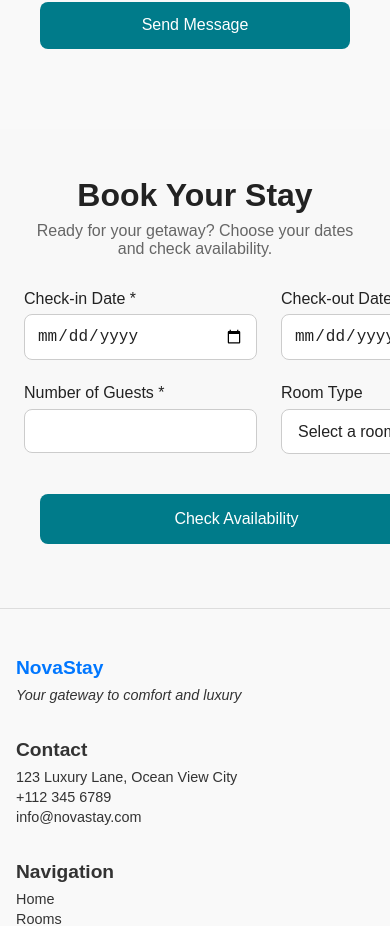
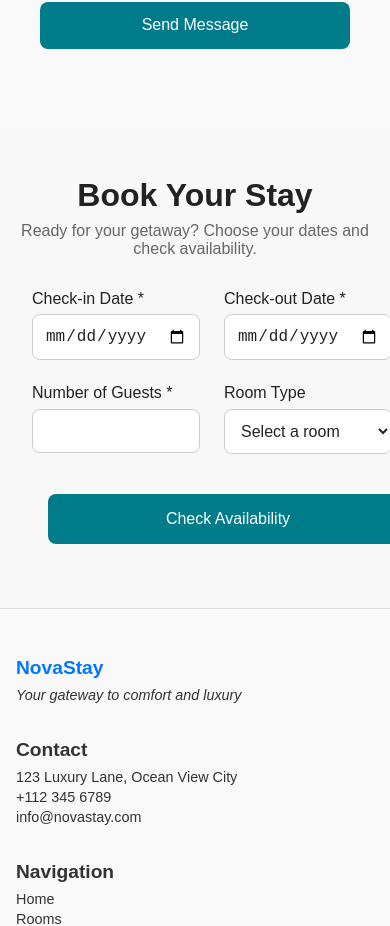
Before and after one commit to Perpetualisi/Novastay, a React (Vite) app: page / in a window 390 px wide. Shown: the part 8377-9303 px from the top of the page. Built offline with nearby package versions, Linux system fonts and the light colour scheme.

Commit message:
Make Book Now section fully mobile responsive and fix edge overflow

```diff
--- a/src/Components/BookNow.css
+++ b/src/Components/BookNow.css
@@ -1,8 +1,26 @@
+:root {
+  --bg: #f8f8f8;
+  --text: #222;
+  --border: #ccc;
+  --input-bg: #fff;
+  --muted: #666;
+}
+
+body.dark-mode {
+  --bg: #121212;
+  --text: #eee;
+  --border: #444;
+  --input-bg: #1e1e1e;
+  --muted: #aaa;
+}
+
 .book-section {
-  padding: 3rem 1.5rem;
+  padding: 3rem 1rem;
   background-color: var(--bg);
   color: var(--text);
   transition: background-color 0.3s ease, color 0.3s ease;
+  width: 100%;
+  overflow-x: hidden;
 }
 
 .book-section h2 {
@@ -22,6 +40,7 @@
   margin: 0 auto;
   display: grid;
   gap: 1.5rem;
+  padding: 0 1rem;
 }
 
 @media (min-width: 768px) {
@@ -33,6 +52,7 @@
 .form-group {
   display: flex;
   flex-direction: column;
+  width: 100%;
 }
 
 .form-group label {
@@ -42,6 +62,7 @@
 
 .book-form input,
 .book-form select {
+  width: 100%;
   padding: 0.75rem;
   border: 1px solid var(--border);
   border-radius: 8px;
@@ -67,6 +88,7 @@
   border-radius: 8px;
   cursor: pointer;
   transition: background-color 0.3s ease;
+  width: 100%;
 }
 
 .book-form button:hover {
@@ -79,20 +101,3 @@
   color: #007b8a;
   font-weight: 500;
 }
-
-/* Light / Dark mode */
-:root {
-  --bg: #f8f8f8;
-  --text: #222;
-  --border: #ccc;
-  --input-bg: #fff;
-  --muted: #666;
-}
-
-body.dark-mode {
-  --bg: #121212;
-  --text: #eee;
-  --border: #444;
-  --input-bg: #1e1e1e;
-  --muted: #aaa;
-}
```
